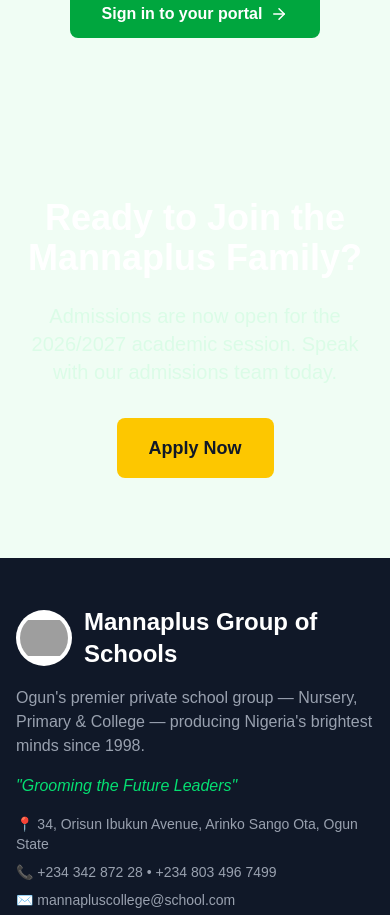
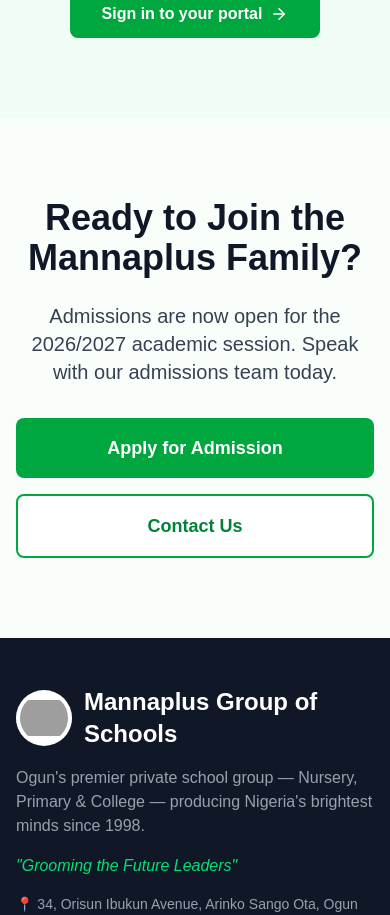
Before and after one commit to Issyone02/mannaplus-school-system, a Next.js app: page / in a window 390 px wide. Shown: the part 4103-5018 px from the top of the page. Built offline with nearby package versions, Linux system fonts and the light colour scheme; no server answers; grey boxes are pictures that could not be loaded.

Commit message:
style: unify CTA sections to readable reference style on mobile

```diff
--- a/app/about/page.tsx
+++ b/app/about/page.tsx
@@ -142,14 +142,14 @@ export default function AboutPage() {
         </div>
       </section>
 
-      {/* CTA */}
-      <section className="bg-green-700 py-14">
+      {/* CTA — unified readable style (dark text on washed background) */}
+      <section className="py-14">
         <div className="max-w-4xl mx-auto px-4 text-center">
-          <h2 className="text-3xl font-bold text-white mb-3">Come and see what we're building</h2>
-          <p className="text-green-100 mb-8">Visit our campus in Sango Ota or begin your child's admission today.</p>
+          <h2 className="text-3xl font-bold text-gray-900 mb-3">Come and see what we're building</h2>
+          <p className="text-gray-700 mb-8">Visit our campus in Sango Ota or begin your child's admission today.</p>
           <div className="flex justify-center gap-4 flex-wrap">
-            <Link href="/admissions" className="bg-white text-green-700 px-8 py-3 rounded-lg font-bold hover:bg-green-50 flex items-center gap-2">Apply for Admission <ArrowRight size={18} /></Link>
-            <Link href="/contact" className="border-2 border-white text-white px-8 py-3 rounded-lg font-bold hover:bg-green-600">Book a Campus Visit</Link>
+            <Link href="/admissions" className="bg-green-600 text-white px-8 py-3 rounded-lg font-bold hover:bg-green-700 flex items-center gap-2">Apply for Admission <ArrowRight size={18} /></Link>
+            <Link href="/contact" className="bg-white border-2 border-green-600 text-green-700 px-8 py-3 rounded-lg font-bold hover:bg-green-50">Book a Campus Visit</Link>
           </div>
         </div>
       </section>
--- a/app/globals.css
+++ b/app/globals.css
@@ -138,13 +138,6 @@ body {
   background-color: rgba(240, 253, 244, 0.82);
 }
 
-/* Brand blocks (heroes & CTAs) stay fully opaque — untouched */
-.public-page > section[class*="bg-gradient-to"],
-.public-page > section.bg-green-700,
-.public-page > section.bg-green-600 {
-  background-color: transparent;
-}
-
 /* Portals keep opaque, clean backgrounds — intentionally untouched */
 
 /* Keep the whole app background consistent */
--- a/app/page.tsx
+++ b/app/page.tsx
@@ -117,14 +117,19 @@ export default function Home() {
         </div>
       </section>
 
-      {/* CTA */}
-      <section className="py-20 bg-green-700 text-white">
+      {/* CTA — unified readable style (dark text on washed background) */}
+      <section className="py-20">
         <div className="max-w-4xl mx-auto px-4 text-center">
-          <h2 className="text-4xl font-bold mb-6">Ready to Join the Mannaplus Family?</h2>
-          <p className="text-xl mb-8 text-green-100">Admissions are now open for the 2026/2027 academic session. Speak with our admissions team today.</p>
-          <Link href="/admissions" className="bg-yellow-400 text-gray-900 px-8 py-4 rounded-lg font-bold text-lg hover:bg-yellow-300 transition-colors inline-block">
-            Apply Now
-          </Link>
+          <h2 className="text-4xl font-bold mb-6 text-gray-900">Ready to Join the Mannaplus Family?</h2>
+          <p className="text-xl mb-8 text-gray-700">Admissions are now open for the 2026/2027 academic session. Speak with our admissions team today.</p>
+          <div className="flex flex-col sm:flex-row justify-center gap-4 flex-wrap">
+            <Link href="/admissions" className="bg-green-600 text-white px-8 py-4 rounded-lg font-bold text-lg hover:bg-green-700 transition-colors inline-block">
+              Apply for Admission
+            </Link>
+            <Link href="/contact" className="bg-white text-green-700 border-2 border-green-600 px-8 py-4 rounded-lg font-bold text-lg hover:bg-green-50 transition-colors inline-block">
+              Contact Us
+            </Link>
+          </div>
         </div>
       </section>
     </div>
```
